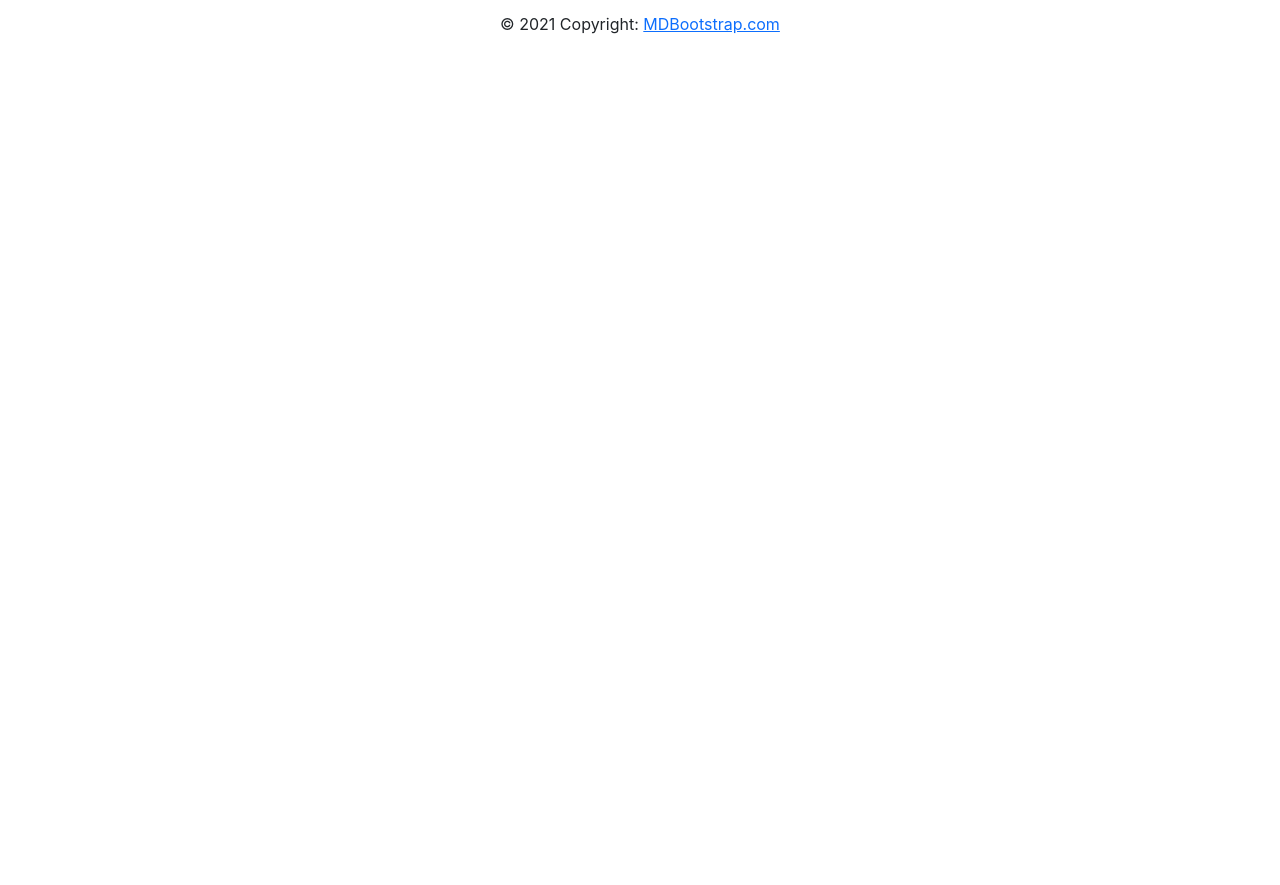
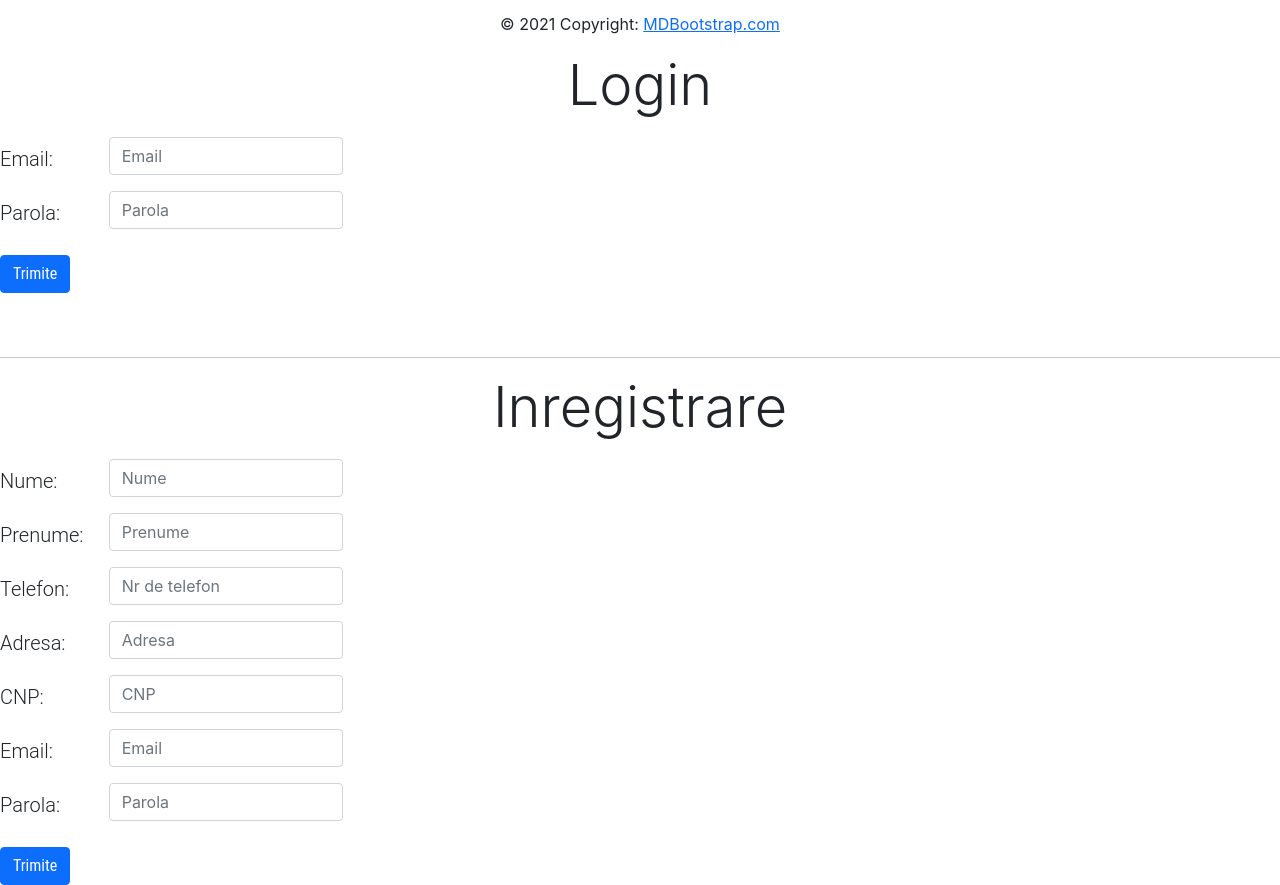
Before and after one commit to AlexandruGiupana/hospital-management-app, a React (Create React App) app in the folder client/: page / in a window 1280 px wide. Shown: the part 1280-2165 px from the top of the page. Before the commit the page ends 1332 px from the top, so only its background shows below. Built offline with nearby package versions, Linux system fonts and the light colour scheme.

Commit message:
added forms

```diff
--- a/client/src/App.js
+++ b/client/src/App.js
@@ -5,7 +5,8 @@ import NavBar from "./components/nav-bar";
 import HomeCarousel from "./components/home_carousel";
 import Home4Cols from "./components/home_4cols";
 import Footer from "./components/footer";
-
+import LoginForm from "./components/login";
+import RegisterForm from "./components/register";
 const App = () => {
   const [messages, setMessages] = useState([]);
 
@@ -25,7 +26,11 @@ const App = () => {
         <HomeCarousel />
         <Home4Cols />
         <Footer />
-
+        <LoginForm />
+      <br/>
+      <br/>
+      <hr/>
+        <RegisterForm />
 
     </>
   );
--- /dev/null
+++ b/client/src/components/login.js
@@ -0,0 +1,45 @@
+import React from "react";
+import './register_page.css'
+
+
+const LoginForm = () =>{
+    return(
+
+
+        <div className="">
+            <h3 className="text-center display-4">Login</h3>
+            <form>
+
+                <div className="form-group row">
+                    <label htmlFor="inputPassword3" className="col-sm-1 col-form-label registerLabel">Email:</label>
+                    <div className="col-sm-11">
+                        <input type="email" className="form-control inputField"  placeholder="Email" />
+                    </div>
+                </div>
+
+                <div className="form-group row">
+                    <label htmlFor="inputPassword3" className="col-sm-1 col-form-label registerLabel">Parola:</label>
+                    <div className="col-sm-11">
+                        <input type="password" className="form-control inputField" placeholder="Parola" />
+                    </div>
+                </div>
+
+
+                <div className="form-group row">
+                    <div className="col-sm-12">
+                        <button type="submit" className="btn btn-primary registerFormSubmitBtn">Trimite</button>
+                    </div>
+                </div>
+            </form>
+        </div>
+
+
+
+
+
+
+
+    );
+};
+
+export default LoginForm;
--- /dev/null
+++ b/client/src/components/register.js
@@ -0,0 +1,77 @@
+import React from "react";
+import './register_page.css'
+import {Form} from "react-bootstrap";
+import {FormGroup} from "react-bootstrap";
+import {Button} from "react-bootstrap";
+import {Row} from "react-bootstrap";
+import {Col} from "react-bootstrap";
+
+const RegisterForm = () =>{
+    return(
+
+        <div className="">
+            <h3 className="text-center display-4">Inregistrare</h3>
+            <form>
+                <div className="form-group row registerFormItemContainer">
+                    <label htmlFor="inputEmail3" className="col-sm-1 col-form-label registerLabel">Nume:</label>
+                    <div className="col-sm-11">
+                        <input type="text" className="form-control inputField"  placeholder="Nume"/>
+                    </div>
+                </div>
+
+                <div className="form-group row">
+                    <label htmlFor="inputPassword3" className="col-sm-1 col-form-label registerLabel">Prenume:</label>
+                    <div className="col-sm-11">
+                        <input type="text" className="form-control inputField" placeholder="Prenume" />
+                    </div>
+                </div>
+
+                <div className="form-group row">
+                    <label htmlFor="inputPassword3" className="col-sm-1 col-form-label registerLabel">Telefon:</label>
+                    <div className="col-sm-11">
+                        <input type="text" className="form-control inputField" placeholder="Nr de telefon" />
+                    </div>
+                </div>
+
+
+                <div className="form-group row">
+                    <label htmlFor="inputPassword3" className="col-sm-1 col-form-label registerLabel">Adresa:</label>
+                    <div className="col-sm-11">
+                        <input type="text" className="form-control inputField"  placeholder="Adresa" />
+                    </div>
+                </div>
+
+                <div className="form-group row">
+                    <label htmlFor="inputPassword3" className="col-sm-1 col-form-label registerLabel">CNP:</label>
+                    <div className="col-sm-11">
+                        <input type="text" className="form-control inputField" placeholder="CNP" />
+                    </div>
+                </div>
+
+                <div className="form-group row">
+                    <label htmlFor="inputPassword3" className="col-sm-1 col-form-label registerLabel">Email:</label>
+                    <div className="col-sm-11">
+                        <input type="email" className="form-control inputField"  placeholder="Email" />
+                    </div>
+                </div>
+
+                <div className="form-group row">
+                    <label htmlFor="inputPassword3" className="col-sm-1 col-form-label registerLabel">Parola:</label>
+                    <div className="col-sm-11">
+                        <input type="password" className="form-control inputField" placeholder="Parola" />
+                    </div>
+                </div>
+
+
+                <div className="form-group row">
+                    <div className="col-sm-12">
+                        <button type="submit" className="btn btn-primary registerFormSubmitBtn">Trimite</button>
+                    </div>
+                </div>
+            </form>
+        </div>
+
+    );
+};
+
+export default RegisterForm;
--- /dev/null
+++ b/client/src/components/register_page.css
@@ -0,0 +1,16 @@
+.registerFormSubmitBtn{
+    font-family: "Roboto Condensed";
+    margin-top: 20px;
+}
+
+.registerLabel{
+    font-family: "Roboto Light";
+    font-size: 20px;
+    /*padding-left: 10px;*/
+    margin-top: 10px;
+}
+
+.inputField{
+    width: 20%;
+    margin-top: 10px;
+}
```
